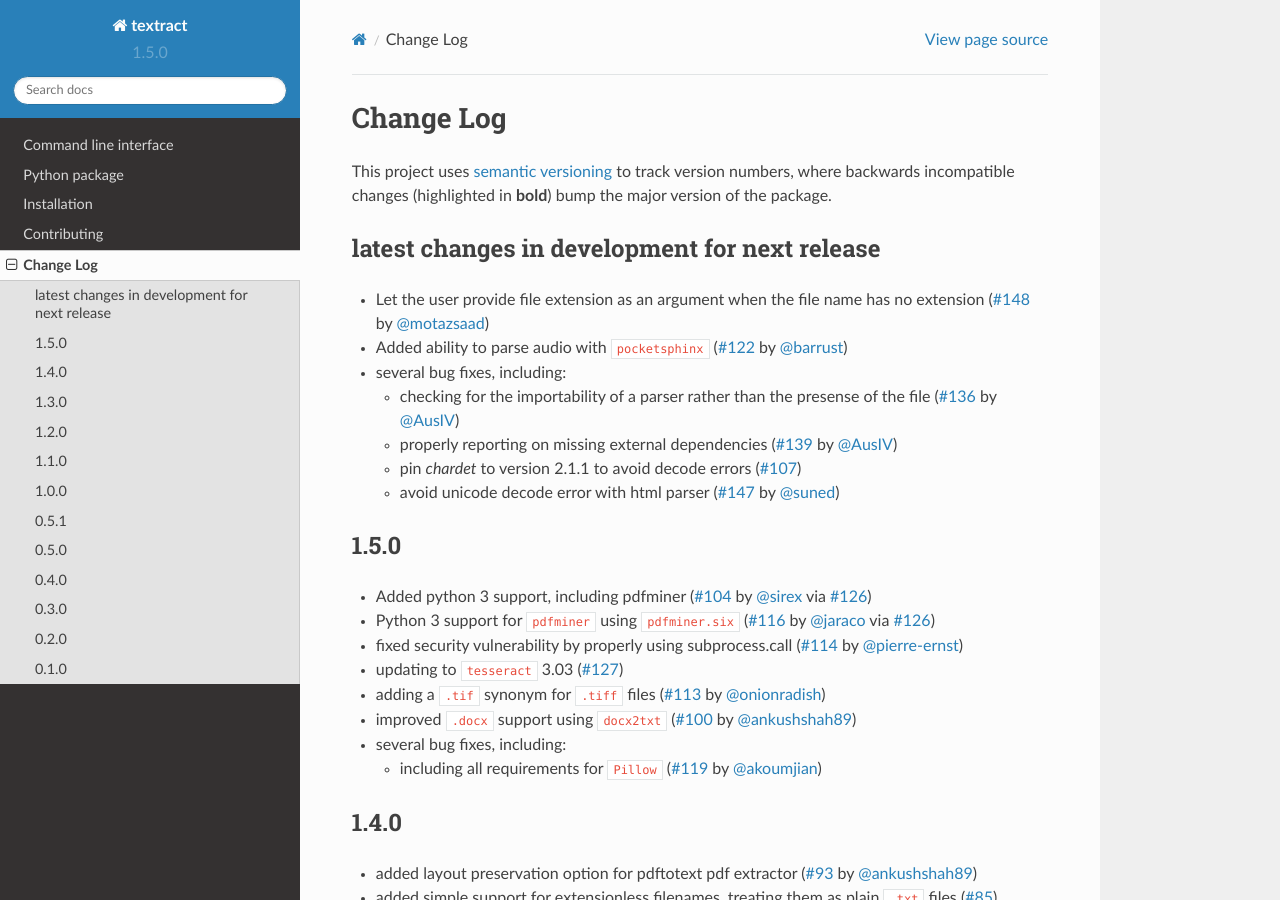
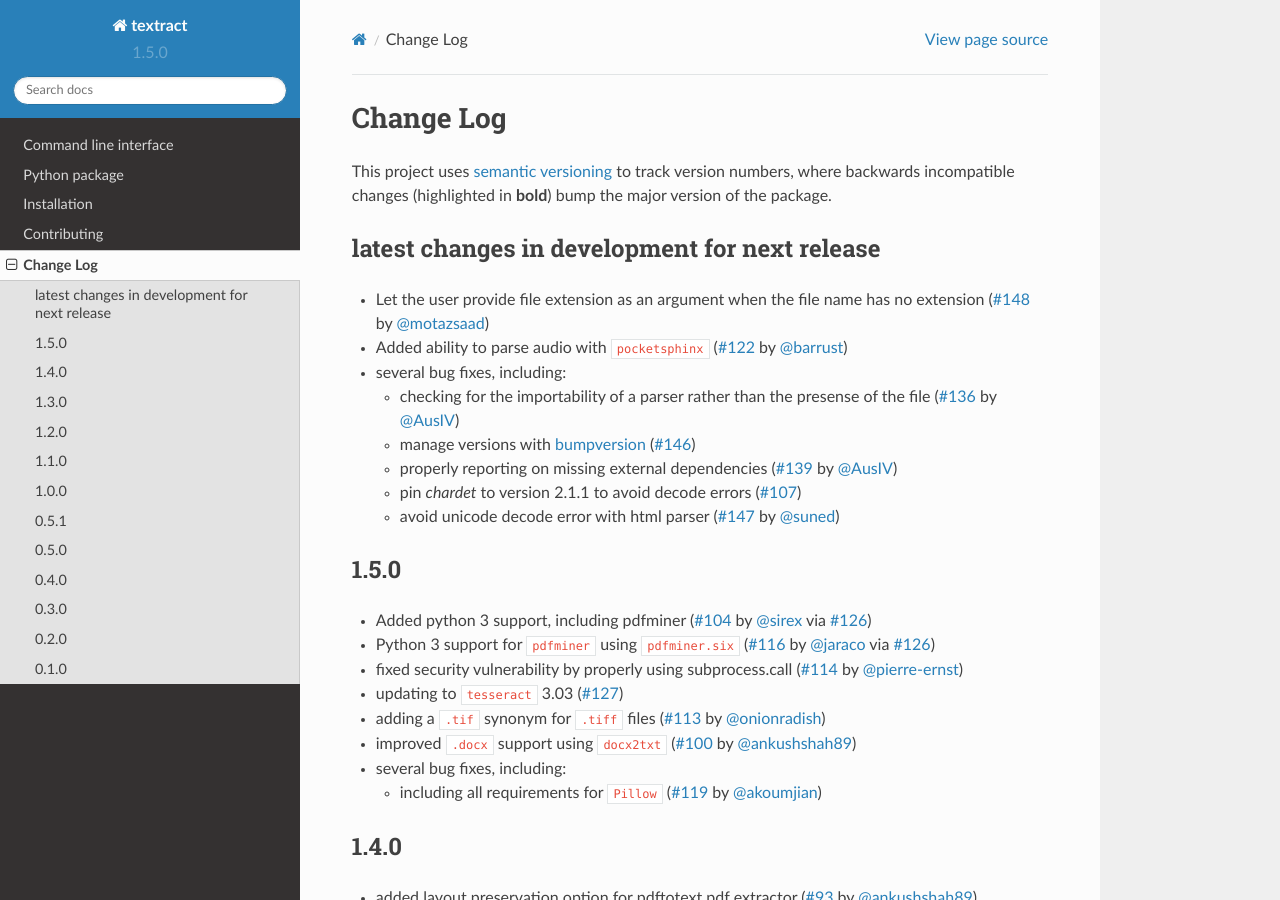
Before and after one commit to deanmalmgren/textract, a Sphinx documentation site: the page built from docs/changelog.rst, in a window 1280 px wide and 900 px high. Built offline with Sphinx 7.4.7 and the Read the Docs theme 2.0.0, drawn with Linux system fonts in a browser that asks for light colours.

Commit message:
updated changelog

```diff
--- a/docs/changelog.rst
+++ b/docs/changelog.rst
@@ -20,6 +20,9 @@ latest changes in development for next release
 
   * checking for the importability of a parser rather than the presense of the
     file (`#136`_ by `@AusIV`_)
+
+  * manage versions with `bumpversion <https://pypi.python.org/pypi/bumpversion>`_
+    (`#146`_)
 
   * properly reporting on missing external dependencies (`#139`_ by `@AusIV`_)
 
@@ -326,5 +329,6 @@ latest changes in development for next release
 .. _#127: https://github.com/deanmalmgren/textract/issues/127
 .. _#136: https://github.com/deanmalmgren/textract/issues/136
 .. _#139: https://github.com/deanmalmgren/textract/issues/139
+.. _#146: https://github.com/deanmalmgren/textract/issues/146
 .. _#147: https://github.com/deanmalmgren/textract/issues/147
 .. _#148: https://github.com/deanmalmgren/textract/issues/148
```
Also changed, not shown: other parts of docs/changelog.rst (+1 -1 lines).
